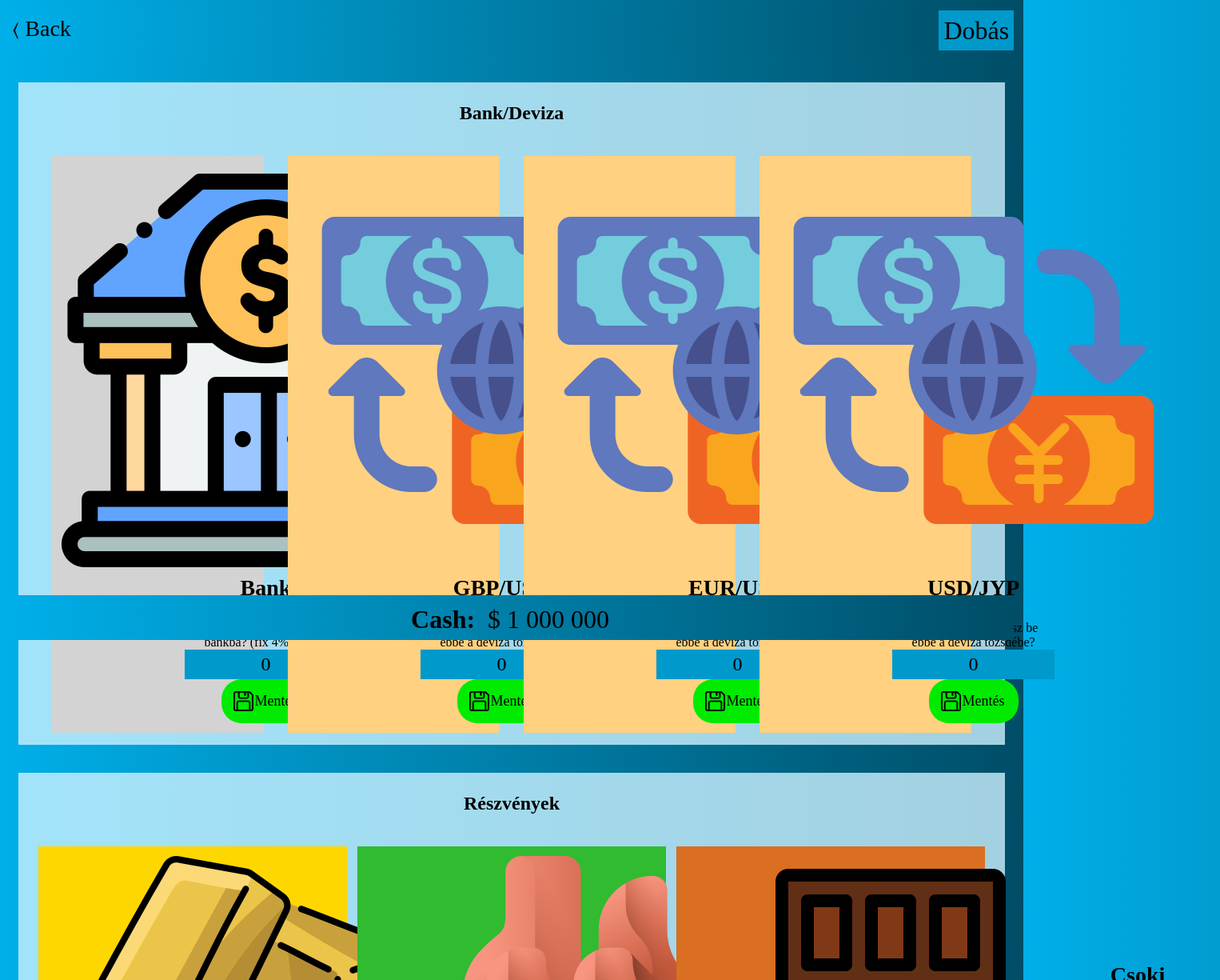
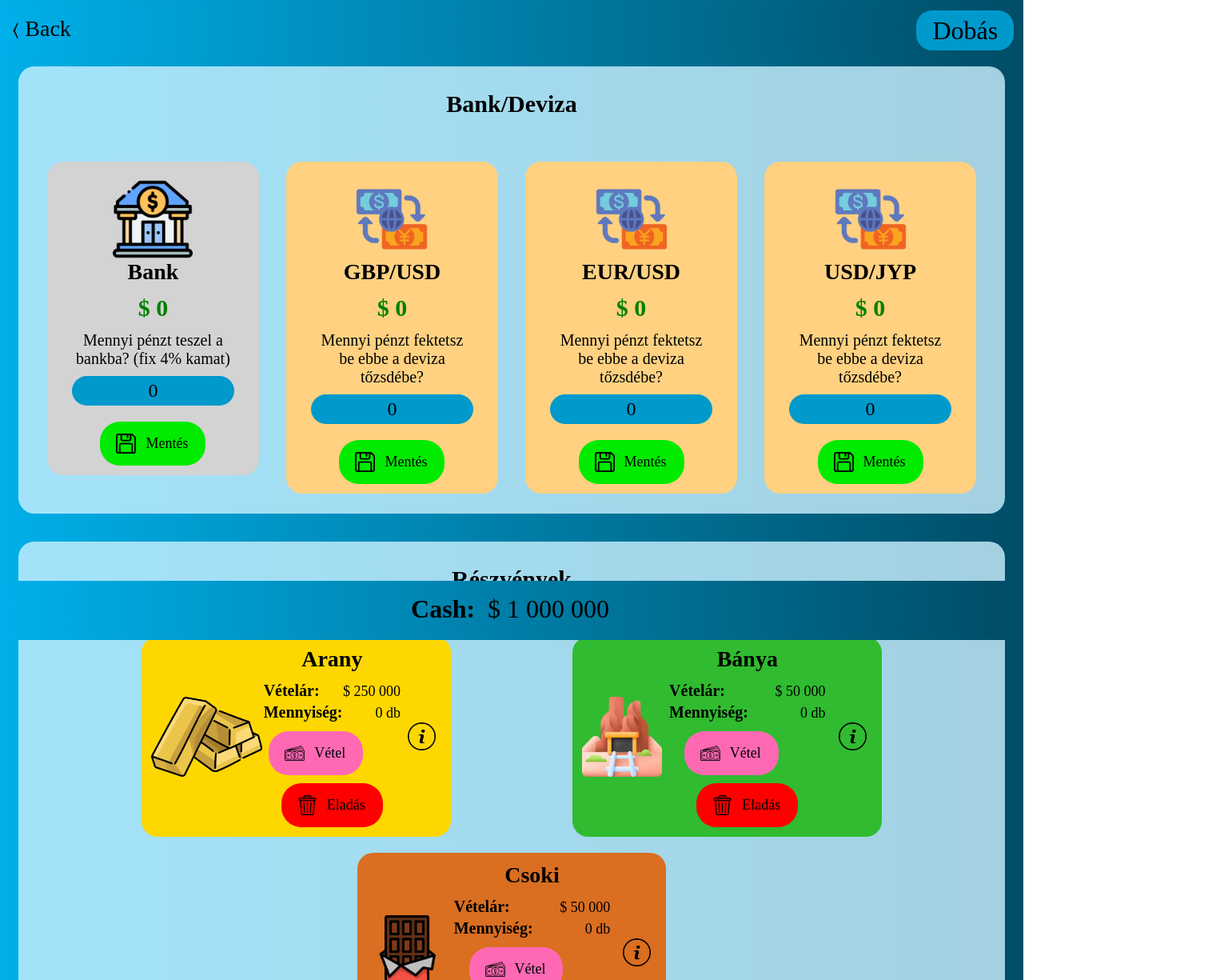
Before and after one commit to dvd2001/MyFirstMillion, an Angular app: page /game in a window 1280 px wide. Shown: the top 1225 px of the page at 80% size, 1526 px wide, since content can reach past the window. Built offline with nearby package versions, Linux system fonts and the light colour scheme.

Commit message:
compressing style

```diff
--- a/src/app/components/game-page/game-page.css
+++ b/src/app/components/game-page/game-page.css
@@ -1,63 +1,54 @@
 div {
     width: fit-content;
     height: fit-content;
-    padding: 5px;
+    padding: 5px
 }
 
 section {
-    scroll-margin-top: 60;
-    scroll-margin-bottom: 40;
+    scroll-margin-top: 60px;
+    scroll-margin-bottom: 40px;
     background-color: var(--bg-form);
     justify-items: center;
     padding: 0;
-    border-radius: 20;
-    margin: 15px;
-    margin-top: 35px;
-    border: none;
+    border-radius: 20px;
+    margin: 15px 15px 35px;
+    border: none
 }
 
 p {
     color: var(--form);
     font-size: 18px;
-    margin: 2px;
+    margin: 2px
 }
 
-h1 {
+h1,
+h2,
+h3 {
     color: var(--form);
     height: fit-content;
     width: fit-content;
-    text-align: center;
+    text-align: center
 }
 
 h2 {
-    color: var(--form);
-    height: fit-content;
-    width: fit-content;
-    text-align: center;
-    margin: 0;
-    margin-top: 10;
-    margin-bottom: 10;
-    font-size: 28px;
+    margin: 0 0 10px;
+    font-size: 28px
 }
 
 h3 {
-    color: var(--form);
-    font-size: 28px;
-    height: fit-content;
-    width: fit-content;
-    text-align: center;
     margin: 0;
+    font-size: 28px
 }
 
 label {
     color: var(--form);
-    text-align: center;
+    text-align: center
 }
 
 input::-webkit-outer-spin-button,
 input::-webkit-inner-spin-button {
     -webkit-appearance: none;
-    margin: 0;
+    margin: 0
 }
 
 .bank {
@@ -68,40 +59,41 @@ input::-webkit-inner-spin-button {
     align-items: center;
     width: 20%;
     border-color: var(--border-form);
-    border-radius: 20;
-    margin: 10;
-    padding: 12px;
+    border-radius: 20px;
+    margin: 10px;
+    padding: 12px
 }
 
 .devisa {
-    background-color: var(--bg-devisa);
+    background-color: var(--bg-devisa)
 }
 
 .bankIcon {
-    height: 100;
-    margin-top: 10;
+    height: 100px;
+    margin-top: 10px
 }
 
 .bankLbl {
-    margin-top: 10;
-    margin-bottom: 10;
-    font-size: 20;
-    width: 80%;
+    margin: 10px 0;
+    font-size: 20px;
+    width: 80%
 }
 
 .bankInp {
     background-color: var(--bg-input);
     color: var(--form);
-    margin-bottom: 10;
+    margin-bottom: 10px;
     font-size: 24px;
     text-align: center;
     width: 80%;
-    border-radius: 20;
+    border-radius: 20px;
     border: none;
-    padding: 5px;
+    padding: 5px
 }
 
-.save {
+.save,
+.buy,
+.sell {
     display: flex;
     background-color: var(--bg-save-btn);
     color: var(--form);
@@ -110,26 +102,49 @@ input::-webkit-inner-spin-button {
     align-items: center;
     border: none;
     border-radius: 25px;
-    font-size: 20;
-    padding: 15px;
-    padding-left: 20;
-    padding-right: 20;
-    margin-top: 10;
+    font-size: 20px;
+    padding: 15px 20px;
+    margin-top: 10px
+}
+
+.save:hover,
+.buy:hover,
+.sell:hover,
+.infoBtn:hover,
+.close:hover,
+#roll:hover,
+#backBtn:hover {
+    cursor: pointer
 }
 
 .save:hover {
-    background-color: var(--bg-save-btn-hover);
-    cursor: pointer;
+    background-color: var(--bg-save-btn-hover)
+}
+
+.buy {
+    background-color: var(--bg-buy-btn)
+}
+
+.buy:hover {
+    background-color: var(--bg-buy-btn-hover)
+}
+
+.sell {
+    background-color: var(--bg-sell-btn)
+}
+
+.sell:hover {
+    background-color: var(--bg-sell-btn-hover)
 }
 
 .money {
     color: var(--money);
-    font-size: 30;
-    font-weight: bold;
+    font-size: 30px;
+    font-weight: 700
 }
 
 .level {
-    margin: 0;
+    margin: 0
 }
 
 .container {
@@ -139,51 +154,43 @@ input::-webkit-inner-spin-button {
     justify-content: space-evenly;
     justify-self: center;
     padding: 15px;
-    width: 98%;
+    width: 98%
 }
 
-.stock {
-    display: flex;
-    flex-direction: row;
-    justify-content: space-between;
-    width: 30%;
-    border-color: var(--border-form);
-    border-radius: 20;
-    margin: 10;
-    padding: 12px;
-}
-
-.accomodation {
-    display: flex;
-    flex-direction: row;
-    justify-content: space-between;
-    width: 100%;
-    border-color: var(--border-form);
-    border-radius: 20;
-    margin: 10;
-    padding: 12px;
-}
-
+.stock,
+.accomodation,
 .online {
     display: flex;
     flex-direction: row;
     justify-content: space-between;
+    border-color: var(--border-form);
+    border-radius: 20px;
+    margin: 10px;
+    padding: 12px
+}
+
+.stock {
+    width: 30%
+}
+
+.accomodation,
+.online {
+    width: 100%
+}
+
+.online {
     background-color: var(--bg-online);
-    width: 100%;
-    border-color: var(--border-form);
-    border-radius: 20;
-    margin-top: 10;
-    padding: 12px;
+    margin-top: 10px
 }
 
 .listContainer {
     display: flex;
     flex-direction: column;
-    align-items: center;
+    align-items: center
 }
 
 .acList {
-    width: 47%;
+    width: 47%
 }
 
 .onlineList {
@@ -192,16 +199,16 @@ input::-webkit-inner-spin-button {
 
 .lists {
     flex-direction: column;
-    align-items: center;
+    align-items: center
 }
 
 .icon {
-    height: 100;
-    align-self: center;
+    height: 100px;
+    align-self: center
 }
 
 .info {
-    height: 35px;
+    height: 35px
 }
 
 .infoBtn {
@@ -211,14 +218,12 @@ input::-webkit-inner-spin-button {
     width: fit-content;
     height: fit-content;
     border: none;
-    border-radius: 30;
-    padding: 7px;
-    padding-bottom: 3px;
+    border-radius: 30px;
+    padding: 7px 7px 3px
 }
 
 .infoBtn:hover {
-    background-color: var(--bg-back-hover);
-    cursor: pointer;
+    background-color: var(--bg-back-hover)
 }
 
 .text {
@@ -230,13 +235,13 @@ input::-webkit-inner-spin-button {
     padding: 0;
     margin: 0;
     width: 55%;
-    height: fit-content;
+    height: fit-content
 }
 
 .levelText {
     width: 85%;
     align-items: center;
-    padding-left: 10;
+    padding-left: 10px
 }
 
 .detail {
@@ -248,84 +253,42 @@ input::-webkit-inner-spin-button {
     margin: 0;
     padding: 0;
     height: fit-content;
-    width: 100%;
+    width: 100%
 }
 
 .title {
-    font-weight: bold;
-    font-size: 20;
+    font-weight: 700;
+    font-size: 20px
 }
 
 .onlineText {
-    width: 27%;
+    width: 27%
 }
 
 .price {
-    margin-top: 4px;
+    margin-top: 4px
 }
 
 .levelDetail {
-    width: 75%;
-}
-
-.buy {
-    display: flex;
-    background-color: var(--bg-buy-btn);
-    color: var(--form);
-    width: fit-content;
-    height: fit-content;
-    align-items: center;
-    border: none;
-    border-radius: 25px;
-    font-size: 20;
-    padding: 15px;
-    padding-left: 20;
-    padding-right: 20;
-    margin-top: 10;
-}
-
-.buy:hover {
-    background-color: var(--bg-buy-btn-hover);
-    cursor: pointer;
-}
-
-.sell {
-    display: flex;
-    background-color: var(--bg-sell-btn);
-    color: var(--form);
-    width: fit-content;
-    height: fit-content;
-    align-items: center;
-    border: none;
-    border-radius: 25px;
-    font-size: 20;
-    padding: 15px;
-    padding-left: 20;
-    padding-right: 20;
-    margin-top: 10;
-}
-
-.sell:hover {
-    background-color: var(--bg-sell-btn-hover);
-    cursor: pointer;
+    width: 75%
 }
 
 .btnIcon {
     height: 25px;
-    margin-right: 10;
+    margin-right: 10px
 }
 
 .detailBtn {
-    justify-content: center;
+    justify-content: center
 }
 
 .stockBuyBtn {
-    margin-right: 40;
+    margin-right: 40px
 }
 
 .income {
     font-size: 32px;
-    margin-bottom: 10;
+    margin-bottom: 10px
 }
 
 .modal {
@@ -339,7 +302,7 @@ input::-webkit-inner-spin-button {
     width: 98%;
     height: 100%;
     padding: 25px;
-    margin: 0;
+    margin: 0
 }
 
 .modalContainer {
@@ -347,35 +310,32 @@ input::-webkit-inner-spin-button {
     flex-wrap: wrap;
     justify-content: center;
     background-color: var(--bg-modal-container);
-    border-radius: 20;
+    border-radius: 20px;
     border: solid 5px;
     width: 40%;
     height: fit-content;
     max-height: 80vh;
     padding: 0;
-    overflow: auto;
+    overflow: auto
 }
 
-.modalHeader {
-    display: flex;
-    justify-content: center;
-    position: sticky;
-    top: 0;
-    width: 100%;
-    margin: 0;
-    padding: 0;
-    overflow: hidden;
-}
-
+.modalHeader,
 .modalFooter {
     display: flex;
     justify-content: center;
     position: sticky;
-    bottom: 0;
     width: 100%;
     margin: 0;
     padding: 0;
-    overflow: hidden;
+    overflow: hidden
+}
+
+.modalHeader {
+    top: 0
+}
+
+.modalFooter {
+    bottom: 0
 }
 
 .modalDetail {
@@ -386,15 +346,13 @@ input::-webkit-inner-spin-button {
     width: 100%;
     height: fit-content;
     margin: 0;
-    padding: 0;
-    padding-top: 10;
-    padding-bottom: 10;
-    border-bottom: solid 2px var(--form);
+    padding: 0 0 10px;
+    border-bottom: solid 2px var(--form)
 }
 
 .modalMoreDetail {
     justify-content: center;
-    border: none;
+    border: none
 }
 
 .modalDetailContainer {
@@ -403,91 +361,83 @@ input::-webkit-inner-spin-button {
     justify-content: center;
     align-items: center;
     padding: 0;
-    margin: 0;
+    margin: 0
 }
 
 .modalMoreDetailContainer {
     justify-content: space-between;
-    padding-left: 10;
-    padding-right: 10;
+    padding: 0 10px
 }
 
 .dice {
-    width: 15%;
+    width: 15%
 }
 
 .gold {
-    width: 25%;
+    width: 25%
 }
 
-.modalPrice {
-    width: 60%;
-}
-
+.modalPrice,
 .modalMorePrice {
-    width: 60%;
+    width: 60%
 }
 
 .modalIcon {
-    height: 50;
+    height: 50px
 }
 
 .bgGold {
-    background-color: var(--bg-gold);
+    background-color: var(--bg-gold)
 }
 
 .borderGold {
-    border-color: var(--bg-gold);
+    border-color: var(--bg-gold)
 }
 
 .bgMine {
-    background-color: var(--bg-mine);
+    background-color: var(--bg-mine)
 }
 
 .borderMine {
-    border-color: var(--bg-mine);
+    border-color: var(--bg-mine)
 }
 
 .bgChocolate {
-    background-color: var(--bg-chocolate);
+    background-color: var(--bg-chocolate)
 }
 
 .borderChocolate {
-    border-color: var(--bg-chocolate);
+    border-color: var(--bg-chocolate)
 }
 
 .bgOnline {
-    background-color: var(--bg-online);
+    background-color: var(--bg-online)
 }
 
 .borderOnline {
-    border-color: var(--bg-online);
+    border-color: var(--bg-online)
 }
 
 .bottomModalDetail {
-    border: none;
+    border: none
 }
 
 .modalGoldPrice {
-    width: 85%;
+    width: 85%
 }
 
 .close {
     color: var(--form);
     background-color: var(--bg-modal-container);
     border: none;
-    border-radius: 20;
+    border-radius: 20px;
     font-size: 32px;
-    padding: 7px;
-    padding-left: 20;
-    padding-right: 20;
-    margin-top: 10;
-    margin-bottom: 5px;
+    padding: 7px 20px;
+    margin: 10px 0 5px
 }
 
 .close:hover {
-    background-color: var(--close-btn-hover);
-    cursor: pointer;
+    background-color: var(--close-btn-hover)
 }
 
 #navbar {
@@ -500,8 +450,7 @@ input::-webkit-inner-spin-button {
     align-self: left;
     margin: 0;
     width: 99.7%;
-    padding: 0;
-    padding-bottom: 5px;
+    padding: 0 0 5px
 }
 
 #cash {
@@ -514,8 +463,7 @@ input::-webkit-inner-spin-button {
     align-self: left;
     margin: 0;
     width: 99.7%;
-    padding: 0;
-    padding-top: 5px;
+    padding: 5px 0 0
 }
 
 #roll {
@@ -523,73 +471,70 @@ input::-webkit-inner-spin-button {
     color: var(--button);
     font-size: 32px;
     border: none;
-    border-radius: 20;
-    padding-left: 20;
-    padding-right: 20;
-    margin-top: 5px;
+    border-radius: 20px;
+    padding: 0 20px;
+    margin-top: 5px
 }
 
 #roll:hover {
-    background-color: var(--bg-sp-button-hover);
-    cursor: pointer;
+    background-color: var(--bg-sp-button-hover)
 }
 
 #bankCard {
-    background-color: var(--bg-bank);
+    background-color: var(--bg-bank)
 }
 
 #gold {
-    background-color: var(--bg-gold);
+    background-color: var(--bg-gold)
 }
 
 #mine {
-    background-color: var(--bg-mine);
+    background-color: var(--bg-mine)
 }
 
 #chocolate {
-    background-color: var(--bg-chocolate);
+    background-color: var(--bg-chocolate)
 }
 
 #flat {
-    background-color: var(--bg-flat);
+    background-color: var(--bg-flat)
 }
 
 #flatList {
     margin-top: -17px;
     background-color: var(--bg-list-flat);
     width: 99.5%;
-    border-radius: 20;
-    padding-top: 10;
+    border-radius: 20px;
+    padding-top: 10px
 }
 
 #pansion {
-    background-color: var(--bg-pansion);
+    background-color: var(--bg-pansion)
 }
 
 #pansionList {
     margin-top: -17px;
     background-color: var(--bg-list-pansion);
     width: 99.5%;
-    border-radius: 20;
-    padding-top: 10;
+    border-radius: 20px;
+    padding-top: 10px
 }
 
 #onlineBasicTitle {
-    margin-bottom: 20;
+    margin-bottom: 20px
 }
 
 #basicOnline {
     width: 98%;
-    margin-top: 0;
-    margin-bottom: 0;
+    margin: 0
 }
 
 #onlineTitle {
-    font-size: 26px;
+    font-size: 26px
 }
 
 #onlinePrice {
-    font-size: 24px;
+    font-size: 24px
 }
 
 #backBtn {
@@ -599,50 +544,49 @@ input::-webkit-inner-spin-button {
     width: fit-content;
     height: fit-content;
     border: none;
-    border-radius: 30;
+    border-radius: 30px;
     padding: 7px;
-    margin-top: 5px;
+    margin-top: 5px
 }
 
 #backBtn:hover {
-    background-color: var(--bg-back-hover);
-    cursor: pointer;
+    background-color: var(--bg-back-hover)
 }
 
 #onlineBuyBtn {
-    margin: 0;
+    margin: 0
 }
 
 #wallet {
     display: flex;
     justify-content: space-between;
     width: 20%;
-    padding: 10;
+    padding: 10px
 }
 
-@media (max-width: 1200) {
+@media (max-width:1200px) {
     p {
-        font-size: 12px;
+        font-size: 12px
     }
 
     h2 {
-        font-size: 20;
+        font-size: 20px
     }
 
     h3 {
-        font-size: 20;
+        font-size: 20px
     }
 
     .bankLbl {
-        font-size: 16px;
+        font-size: 16px
     }
 
     .bankInp {
-        font-size: 18px;
+        font-size: 18px
     }
 
     .money {
-        font-size: 22px;
+        font-size: 22px
     }
 
     .container {
@@ -652,109 +596,105 @@ input::-webkit-inner-spin-button {
         align-content: center;
         padding: 15px;
         width: 90%;
-        margin: 10;
+        margin: 10px
     }
 
     .cards {
         width: 98%;
         border-color: var(--border-form);
-        border-radius: 20;
-        margin: 10
+        border-radius: 20px;
+        margin: 10px
     }
 
     .mobileList {
-        width: 100%;
+        width: 100%
     }
 
     .icon {
-        height: 50;
+        height: 50px
     }
 
     .info {
-        height: 20;
+        height: 20px
     }
 
     .title {
-        font-size: 14px;
+        font-size: 14px
     }
 
     .onlineText {
-        width: 55%;
+        width: 55%
     }
 
     .income {
-        font-size: 20;
+        font-size: 20px
     }
 
     .stockBuyBtn {
-        margin-right: 0;
+        margin-right: 0
     }
 
     .modal {
         width: 100%;
         height: 100%;
-        padding: 0;
+        padding: 0
     }
 
     .modalContainer {
-        width: 85%;
+        width: 85%
     }
 
     .modalMoreDetailContainer {
-        padding-left: 5px;
-        padding-right: 5px;
+        padding: 0 5px
     }
 
     .modalMorePrice {
-        width: 67%;
+        width: 67%
     }
 
     .modalText {
-        font-size: 16px;
+        font-size: 16px
     }
 
     .modalIcon {
-        height: 30;
+        height: 30px
     }
 
     .close {
-        font-size: 20;
-        padding: 10;
+        font-size: 20px;
+        padding: 10px
     }
 
-    #flatList {
-        width: 96%;
-    }
-
+    #flatList,
     #pansionList {
-        width: 96%;
+        width: 96%
     }
 
     #onlineTitle {
-        font-size: 14px;
+        font-size: 14px
     }
 
     #onlinePrice {
-        font-size: 12px;
+        font-size: 12px
     }
 
     #backBtn {
-        font-size: 20;
+        font-size: 20px;
         padding: 0;
-        margin-left: -8px;
+        margin-left: -8px
     }
 
     #roll {
-        font-size: 20;
-        padding: 10;
-        margin: 0;
+        font-size: 20px;
+        padding: 10px;
+        margin: 0
     }
 
     #cash {
-        justify-content: center;
+        justify-content: center
     }
 
     #wallet {
-        width: 60%;
+        width: 60%
     }
 }
```
